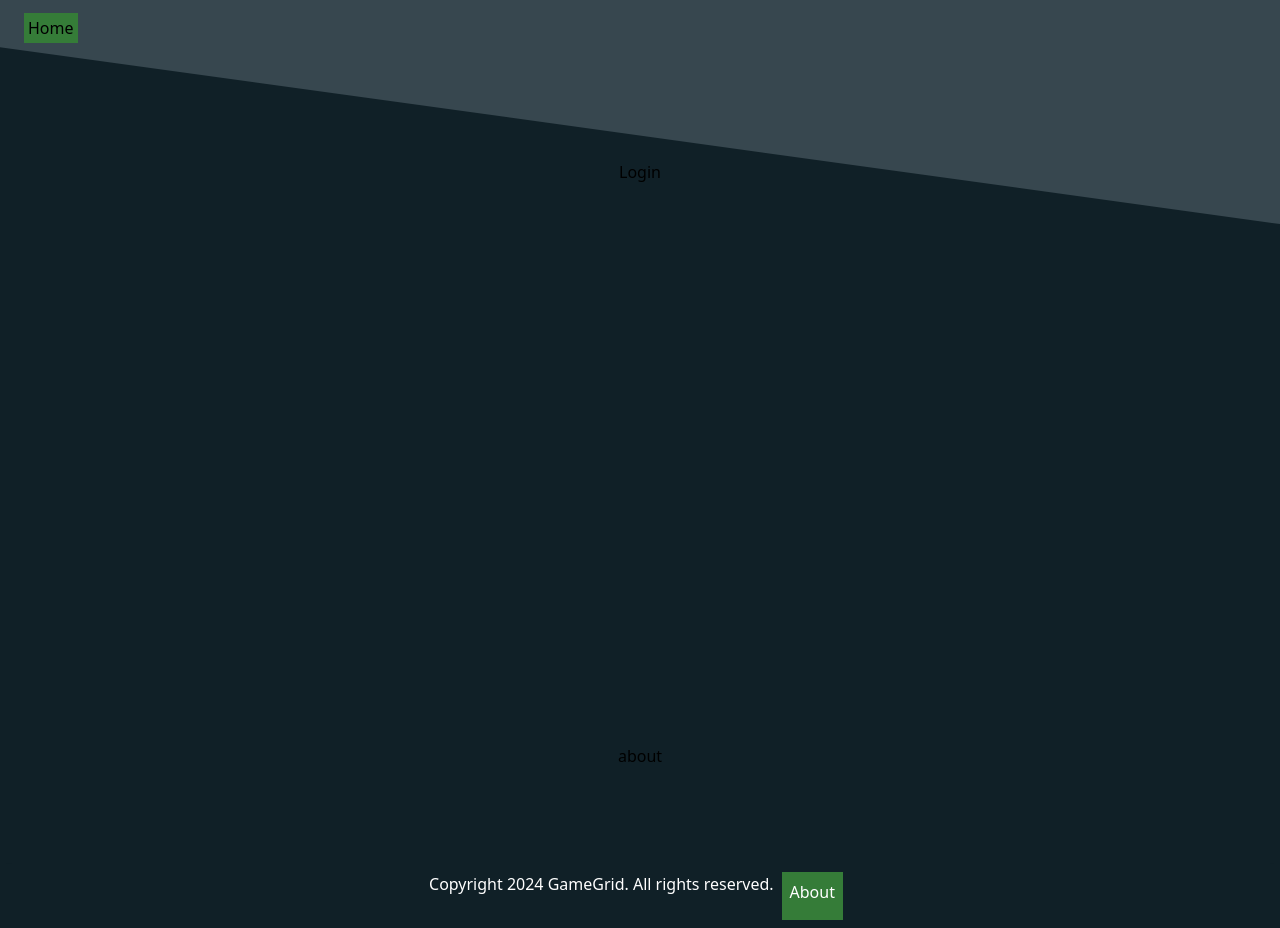
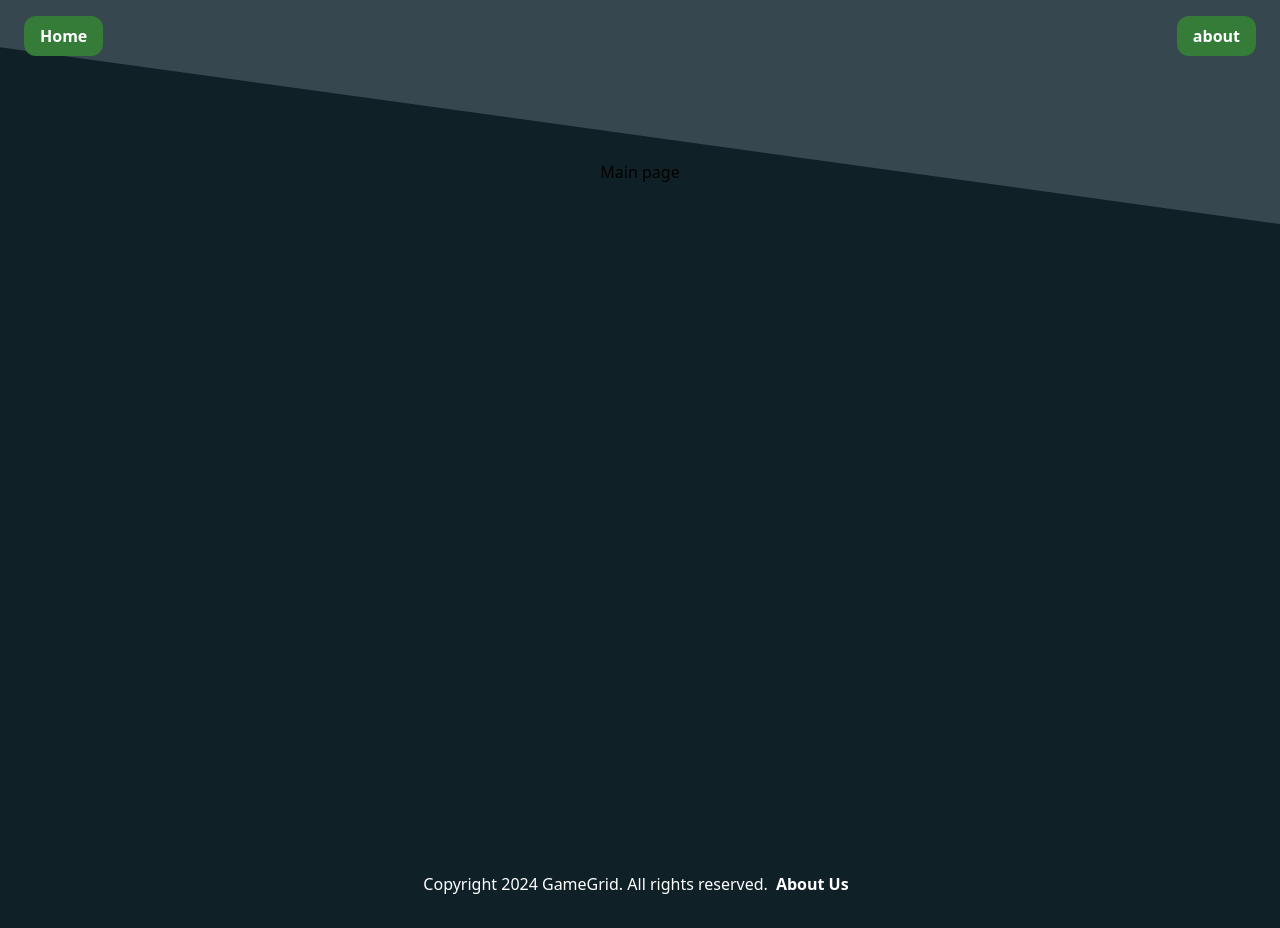
Before and after one commit to ron-yerovoy/gamegrid-client, a Next.js app: page / in a window 1280 px wide. Built offline with nearby package versions, Linux system fonts and the light colour scheme.

Commit message:
added base button component and font for headers called display and update filed to match new buttons

```diff
--- a/src/app/about/page.js
+++ b/src/app/about/page.js
@@ -1,15 +1,11 @@
-import Header from '../components/topBar'
 export default function about()
 {
     return(
-        <div className="">
-            <div className="flex min-h-screen flex-col items-center justify-between p-24">
-                <h1>Malshinim</h1>
-                <p>This is the about page.</p>
-                <p>Some information about us.</p>
-            </div>
+        <div className="flex min-h-screen flex-col items-center justify-between p-24">
+            <h1 className="font-display">Malshinim</h1>
+            <p>This is the about page.</p>
+            <p>Some information about us.</p>
         </div>
-
     );
 
 }
--- /dev/null
+++ b/src/app/components/baseButton.js
@@ -0,0 +1,19 @@
+'use client'
+/* use for Links
+    <Link href='ref'>
+     <BaseButton>go to ref</BaseButton>
+    </Link>
+*/
+const BaseButton = ({onClick, children, className, disabled = false}) => {
+    return (
+        <button
+            type="button"
+            onClick={onClick}
+            className={`bg-accent hover:bg-emerald-950 text-white mx-2 font-bold py-2 px-4 rounded-xl ${className} ${disabled ? 'opacity-50 cursor-not-allowed' : ''}`}
+            disabled={disabled}
+        >
+            {children}
+        </button>
+    );
+}
+export default BaseButton
--- a/src/app/components/bottomBar.js
+++ b/src/app/components/bottomBar.js
@@ -3,7 +3,7 @@ export default function Footer() {
     return(
         <div className=" w-screen left-1/ bg-primary bottom-0 text-white h-16 flex flex-row shadow-md m-0 p-2 justify-center">
             <p>Copyright 2024 GameGrid. All rights reserved.</p>
-             <Link href='/about' className='mx-2 bg-accent p-2'>About</Link>
+            <Link href='/about' className='mx-2 font-bold'>About Us</Link>
         </div>
     );
 }
--- a/src/app/components/topBar.js
+++ b/src/app/components/topBar.js
@@ -1,10 +1,14 @@
 import Link from 'next/link'
-
+import BaseButton from './baseButton'
 export default function Header() {
     return(
         <div className="w-screen h-16 bg-transparent p-4 top-0 ">
-           <Link  href='/' className='mx-2 p-1 bg-accent'>Home</Link>
-
+          <Link href='/'>
+           <BaseButton>Home</BaseButton>
+          </Link>
+          <Link href='/about'>
+            <BaseButton className='absolute top-4 right-4'>about</BaseButton>
+          </Link>
         </div>
 
     );
--- a/src/app/login/page.js
+++ b/src/app/login/page.js
@@ -1,19 +1,4 @@
-// pages/login.js
-'use client'
-import { useState } from 'react';
-
-
 export default function Login() {
-  const [email, setEmail] = useState('');
-  const [password, setPassword] = useState('');
-
-  const handleSubmit = (event) => {
-    event.preventDefault();
-    // Replace this with your actual login logic
-    console.log('Email:', email);
-    console.log('Password:', password);
-  };
-
   return (
     <main className="flex min-h-screen flex-col items-center justify-between p-24">
       <p>This is the login page</p>
--- a/src/app/page.js
+++ b/src/app/page.js
@@ -1,11 +1,7 @@
-import Link from 'next/link'
-
 export default function Home() {
   return (
     <main className="flex min-h-screen flex-col items-center justify-between p-24">
-
-      <Link href="/login">Login</Link>
-      <Link href="/about">about</Link>
+      <h1>Main page</h1>
     </main>
   )
 }
--- a/tailwind.config.js
+++ b/tailwind.config.js
@@ -18,6 +18,9 @@ module.exports = {
         secondary:"#37474F",
         accent:"#357C38",
       },
+      fontFamily: {
+        display: ['Roboto Mono', 'monospace'],
+      },
     },
   },
   plugins: [],
```
